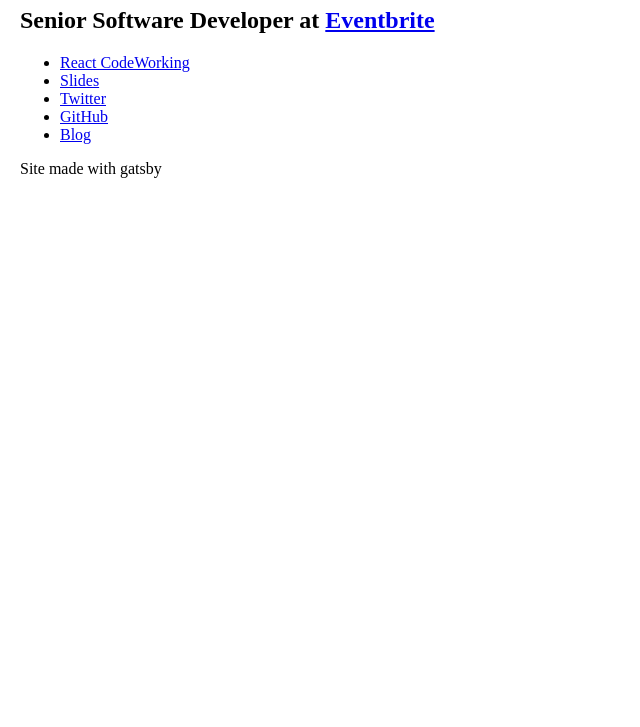
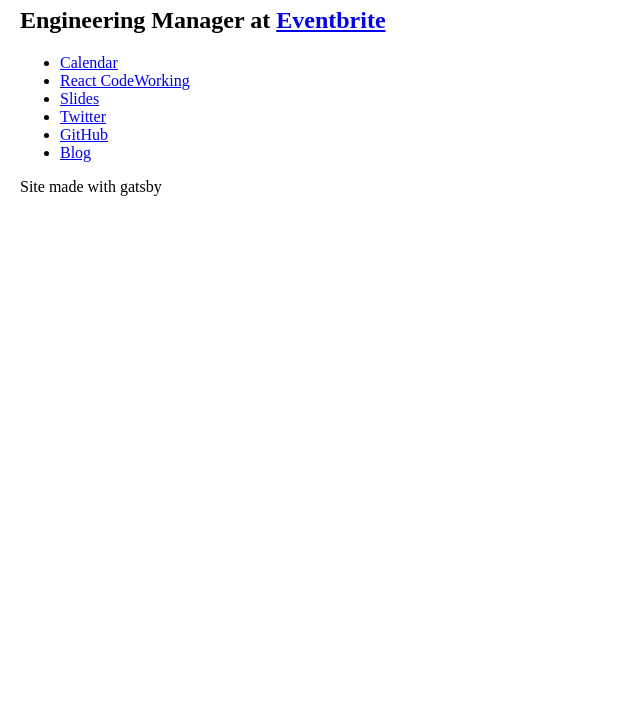
Before and after one commit to kwelch/website, a Gatsby site: page / in a window 1280 px wide. Shown: the part 73-800 px from the top of the page, without its empty margins (0-640 px from the left). Built offline with nearby package versions, Linux system fonts and the light colour scheme; Gatsby itself is replaced by a stand-in of ours.

Commit message:
Update title and added calendar link

```diff
--- a/src/pages/index.js
+++ b/src/pages/index.js
@@ -10,12 +10,16 @@ export default () => (
   >
     <h1>Kyle Welch</h1>
     <h2>
-      Senior Software Developer at{' '}
+      Engineering Manager at{' '}
       <a href="http://eventbrite.com/" target="_blank">
         Eventbrite
       </a>
     </h2>
     <ul>
+
+      <li>
+        <a href="https://calendly.com/kylewelch">Calendar</a>
+      </li>
       <li>
         <a href="https://codeworking.dev/">React CodeWorking</a>
       </li>
```
